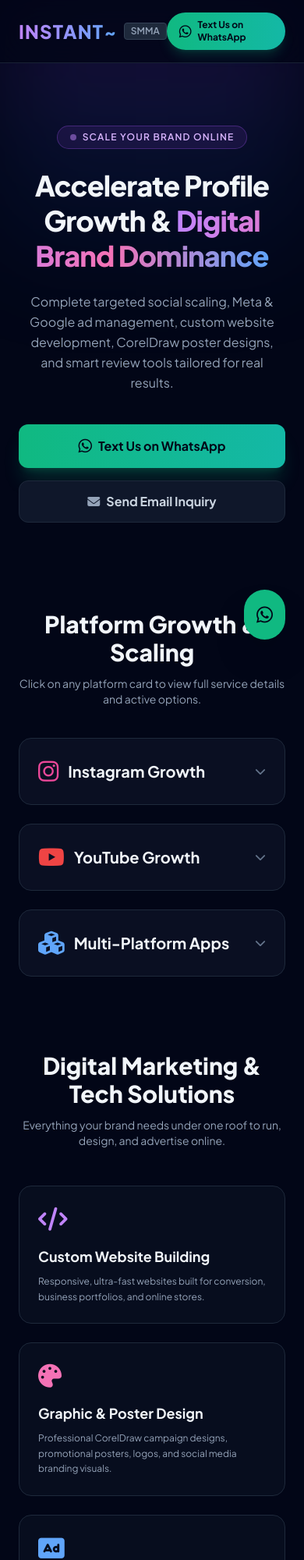
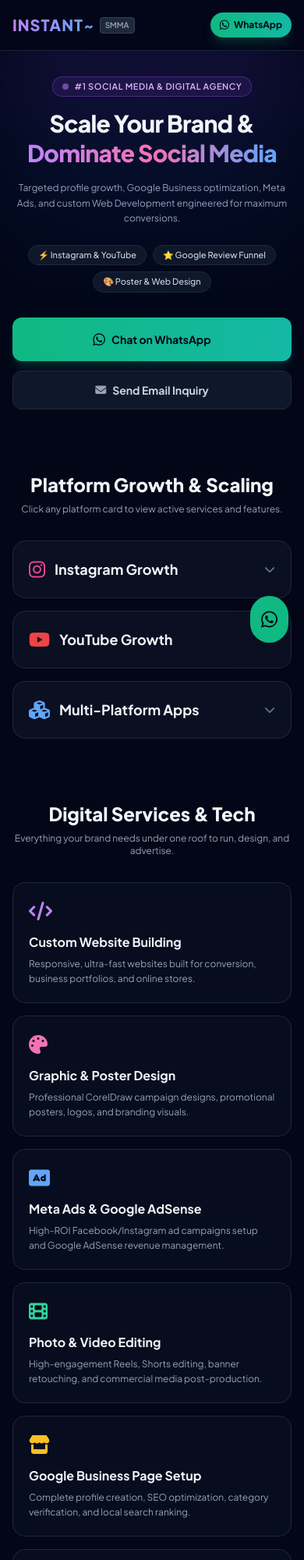
Before and after one commit to leolinktechnologies/agency-website, a plain HTML site: page index.html in a window 390 px wide. Shown: the top 2000 px of the page at 78% size. Drawn offline with nearby package versions, Linux system fonts and the light colour scheme.

Commit message:
Mobile hero and header overlay fix

```diff
--- a/index.html
+++ b/index.html
@@ -14,7 +14,6 @@
   <link href="https://fonts.googleapis.com/css2?family=Plus+Jakarta+Sans:wght@400;500;600;700;800&display=swap" rel="stylesheet">
   <style>
     body { font-family: 'Plus Jakarta Sans', sans-serif; }
-    .glow-purple { box-shadow: 0 0 50px -10px rgba(168, 85, 247, 0.3); }
     details[open] summary i.arrow { transform: rotate(180deg); }
   </style>
 </head>
@@ -23,83 +22,100 @@
   <!-- Glow Background Accents -->
   <div class="absolute top-0 left-1/2 -translate-x-1/2 w-full max-w-7xl h-96 bg-gradient-to-b from-purple-600/20 via-blue-600/10 to-transparent blur-3xl -z-10 pointer-events-none"></div>
 
-  <!-- Navbar -->
-  <nav class="sticky top-0 z-40 backdrop-blur-xl bg-slate-950/80 border-b border-slate-800/80">
-    <div class="max-w-7xl mx-auto px-6 h-20 flex items-center justify-between">
-      <div class="flex items-center gap-2">
-        <span class="text-2xl font-black tracking-wider bg-gradient-to-r from-purple-400 to-blue-400 bg-clip-text text-transparent">
+  <!-- Mobile-Optimized Navbar (No Overlapping) -->
+  <nav class="sticky top-0 z-40 backdrop-blur-xl bg-slate-950/90 border-b border-slate-800/80">
+    <div class="max-w-7xl mx-auto px-4 sm:px-6 h-16 sm:h-20 flex items-center justify-between gap-2">
+
+      <!-- Brand Logo -->
+      <div class="flex items-center gap-1.5 shrink-0">
+        <span class="text-xl sm:text-2xl font-black tracking-wider bg-gradient-to-r from-purple-400 to-blue-400 bg-clip-text text-transparent">
           INSTANT~
         </span>
-        <span class="text-xs bg-slate-800 text-slate-400 px-2 py-0.5 rounded border border-slate-700 font-semibold">SMMA</span>
+        <span class="text-[10px] sm:text-xs bg-slate-800 text-slate-400 px-1.5 py-0.5 rounded border border-slate-700 font-semibold">SMMA</span>
       </div>
 
+      <!-- Desktop Links -->
       <div class="hidden md:flex items-center gap-6 text-sm font-semibold text-slate-300">
         <a href="#growth" class="hover:text-purple-400 transition">Social Growth</a>
         <a href="#digital" class="hover:text-purple-400 transition">Digital Services</a>
         <a href="#funnel" class="hover:text-purple-400 transition">Review Funnel</a>
       </div>
 
+      <!-- Compact WhatsApp Button -->
       <a href="https://wa.me/918279687131?text=Hi!%20I%20want%20to%20know%20more%20about%20your%20services." target="_blank"
-         class="bg-gradient-to-r from-emerald-500 to-teal-500 hover:from-emerald-400 hover:to-teal-400 text-slate-950 font-bold px-4 py-2 rounded-full text-xs sm:text-sm transition flex items-center gap-2 shadow-lg shadow-emerald-500/20">
-        <i class="fa-brands fa-whatsapp text-lg"></i>
-        <span>Text Us on WhatsApp</span>
+         class="bg-gradient-to-r from-emerald-500 to-teal-500 hover:from-emerald-400 hover:to-teal-400 text-slate-950 font-bold px-3 py-1.5 sm:px-4 sm:py-2 rounded-full text-xs transition flex items-center gap-1.5 shadow-lg shadow-emerald-500/20 shrink-0">
+        <i class="fa-brands fa-whatsapp text-sm sm:text-base"></i>
+        <span class="hidden sm:inline">Text Us on WhatsApp</span>
+        <span class="sm:hidden">WhatsApp</span>
       </a>
     </div>
   </nav>
 
-  <!-- Redesigned Hero Section -->
-  <section class="pt-20 pb-16 px-6 max-w-5xl mx-auto text-center">
-    <div class="inline-flex items-center gap-2 px-4 py-1.5 rounded-full border border-purple-500/30 bg-purple-500/10 text-purple-300 text-xs font-semibold mb-6 uppercase tracking-widest">
+  <!-- Mobile-First Redesigned Hero Section -->
+  <section class="pt-8 pb-10 sm:pt-16 sm:pb-16 px-4 sm:px-6 max-w-4xl mx-auto text-center">
+
+    <!-- Top Pill -->
+    <div class="inline-flex items-center gap-2 px-3 py-1 rounded-full border border-purple-500/30 bg-purple-500/10 text-purple-300 text-[11px] font-semibold mb-4 uppercase tracking-wider">
       <span class="w-2 h-2 rounded-full bg-purple-400 animate-pulse"></span>
-      Scale Your Brand Online
+      #1 Social Media & Digital Agency
     </div>
 
-    <h1 class="text-4xl sm:text-6xl font-extrabold tracking-tight leading-tight mb-6">
-      Accelerate Profile Growth & <br class="hidden sm:inline" />
+    <!-- Compact Headline -->
+    <h1 class="text-3xl sm:text-5xl md:text-6xl font-extrabold tracking-tight leading-tight mb-4">
+      Scale Your Brand & <br class="hidden sm:inline" />
       <span class="bg-gradient-to-r from-purple-400 via-pink-400 to-blue-400 bg-clip-text text-transparent">
-        Digital Brand Dominance
+        Dominate Social Media
       </span>
     </h1>
 
-    <p class="text-slate-400 text-base sm:text-lg max-w-2xl mx-auto mb-10 leading-relaxed">
-      Complete targeted social scaling, Meta & Google ad management, custom website development, CorelDraw poster designs, and smart review tools tailored for real results.
+    <!-- Short, Engaging Subtext -->
+    <p class="text-slate-400 text-xs sm:text-base max-w-xl mx-auto mb-6 leading-relaxed">
+      Targeted profile growth, Google Business optimization, Meta Ads, and custom Web Development engineered for maximum conversions.
     </p>
 
-    <!-- CTAs: Text Us on WhatsApp & Email Inquiry -->
-    <div class="flex flex-col sm:flex-row items-center justify-center gap-4">
+    <!-- Quick Service Feature Pills for Mobile -->
+    <div class="flex flex-wrap justify-center gap-2 max-w-md mx-auto mb-8 text-[11px] font-medium text-slate-300">
+      <span class="bg-slate-900 border border-slate-800 px-3 py-1 rounded-full">⚡ Instagram & YouTube</span>
+      <span class="bg-slate-900 border border-slate-800 px-3 py-1 rounded-full">⭐ Google Review Funnel</span>
+      <span class="bg-slate-900 border border-slate-800 px-3 py-1 rounded-full">🎨 Poster & Web Design</span>
+    </div>
+
+    <!-- Mobile Responsive Action Buttons -->
+    <div class="flex flex-col sm:flex-row items-center justify-center gap-3">
       <a href="https://wa.me/918279687131?text=Hi!%20I%20want%20to%20get%20started%20with%20INSTANT%20SMMA." target="_blank"
-         class="w-full sm:w-auto bg-gradient-to-r from-emerald-500 to-teal-500 hover:from-emerald-400 hover:to-teal-400 text-slate-950 font-bold px-8 py-3.5 rounded-xl shadow-xl shadow-emerald-500/20 transition flex items-center justify-center gap-2">
-        <i class="fa-brands fa-whatsapp text-xl"></i>
-        <span>Text Us on WhatsApp</span>
+         class="w-full sm:w-auto bg-gradient-to-r from-emerald-500 to-teal-500 text-slate-950 font-bold px-6 py-3.5 rounded-xl shadow-lg shadow-emerald-500/20 transition flex items-center justify-center gap-2 text-sm">
+        <i class="fa-brands fa-whatsapp text-lg"></i>
+        <span>Chat on WhatsApp</span>
       </a>
       <a href="mailto:instantsmmegency@gmail.com"
-         class="w-full sm:w-auto bg-slate-900 border border-slate-800 text-slate-300 font-bold px-8 py-3.5 rounded-xl transition hover:border-slate-700 flex items-center justify-center gap-2">
+         class="w-full sm:w-auto bg-slate-900 border border-slate-800 text-slate-300 font-bold px-6 py-3.5 rounded-xl transition hover:border-slate-700 flex items-center justify-center gap-2 text-sm">
         <i class="fa-solid fa-envelope text-slate-400"></i>
         <span>Send Email Inquiry</span>
       </a>
     </div>
+
   </section>
 
   <!-- Section 1: Interactive Platform Growth -->
-  <section id="growth" class="py-12 px-6 max-w-6xl mx-auto">
-    <div class="text-center max-w-2xl mx-auto mb-10">
-      <h2 class="text-3xl font-extrabold mb-3">Platform Growth & Scaling</h2>
-      <p class="text-slate-400 text-sm">Click on any platform card to view full service details and active options.</p>
+  <section id="growth" class="py-10 px-4 sm:px-6 max-w-6xl mx-auto">
+    <div class="text-center max-w-2xl mx-auto mb-8">
+      <h2 class="text-2xl sm:text-3xl font-extrabold mb-2">Platform Growth & Scaling</h2>
+      <p class="text-slate-400 text-xs sm:text-sm">Click any platform card to view active services and features.</p>
     </div>
 
-    <div class="grid grid-cols-1 md:grid-cols-3 gap-6">
+    <div class="grid grid-cols-1 md:grid-cols-3 gap-4 sm:gap-6">
 
       <!-- Instagram Dropdown -->
-      <details class="bg-slate-900/60 border border-slate-800 rounded-2xl p-6 hover:border-pink-500/40 transition group cursor-pointer">
-        <summary class="list-none flex justify-between items-center font-bold text-xl">
+      <details class="bg-slate-900/60 border border-slate-800 rounded-2xl p-5 hover:border-pink-500/40 transition group cursor-pointer">
+        <summary class="list-none flex justify-between items-center font-bold text-lg">
           <div class="flex items-center gap-3">
-            <i class="fa-brands fa-instagram text-pink-500 text-3xl"></i>
+            <i class="fa-brands fa-instagram text-pink-500 text-2xl"></i>
             <span>Instagram Growth</span>
           </div>
           <i class="fa-solid fa-chevron-down text-slate-500 text-sm arrow transition-transform"></i>
         </summary>
         <p class="text-xs text-slate-400 mt-2 mb-4">Complete target audience engagement and profile building.</p>
-        <ul class="space-y-2 text-sm text-slate-300 border-t border-slate-800 pt-3">
+        <ul class="space-y-2 text-xs sm:text-sm text-slate-300 border-t border-slate-800 pt-3">
           <li class="flex justify-between"><span>High-Retention Followers</span> <span class="text-emerald-400 font-semibold">Active</span></li>
           <li class="flex justify-between"><span>Post & Reels Likes</span> <span class="text-emerald-400 font-semibold">Active</span></li>
           <li class="flex justify-between"><span>Custom Niche Comments</span> <span class="text-emerald-400 font-semibold">Active</span></li>
@@ -110,41 +126,41 @@
       </details>
 
       <!-- YouTube Dropdown -->
-      <details class="bg-slate-900/60 border border-slate-800 rounded-2xl p-6 hover:border-red-500/40 transition group cursor-pointer">
-        <summary class="list-none flex justify-between items-center font-bold text-xl">
+      <details class="bg-slate-900/60 border border-slate-800 rounded-2xl p-5 hover:border-red-500/40 transition group cursor-pointer">
+        <summary class="list-none flex justify-between items-center font-bold text-lg">
           <div class="flex items-center gap-3">
-            <i class="fa-brands fa-youtube text-red-500 text-3xl"></i>
+            <i class="fa-brands fa-youtube text-red-500 text-2xl"></i>
             <span>YouTube Growth</span>
           </div>
           <i class="fa-solid fa-chevron-down text-slate-500 text-sm arrow transition-transform"></i>
         </summary>
         <p class="text-xs text-slate-400 mt-2 mb-4">Channel monetization packages and video optimization.</p>
-        <ul class="space-y-2 text-sm text-slate-300 border-t border-slate-800 pt-3">
+        <ul class="space-y-2 text-xs sm:text-sm text-slate-300 border-t border-slate-800 pt-3">
           <li class="flex justify-between"><span>Real Subscribers</span> <span class="text-emerald-400 font-semibold">Active</span></li>
-          <li class="flex justify-between"><span>4000 Watch Hours Fulfillment</span> <span class="text-emerald-400 font-semibold">Active</span></li>
+          <li class="flex justify-between"><span>4000 Watch Hours</span> <span class="text-emerald-400 font-semibold">Active</span></li>
           <li class="flex justify-between"><span>High-Retention Views</span> <span class="text-emerald-400 font-semibold">Active</span></li>
           <li class="flex justify-between"><span>Video Likes & Comments</span> <span class="text-emerald-400 font-semibold">Active</span></li>
-          <li class="flex justify-between"><span>Channel Monetization Setup</span> <span class="text-emerald-400 font-semibold">Active</span></li>
+          <li class="flex justify-between"><span>Monetization Setup</span> <span class="text-emerald-400 font-semibold">Active</span></li>
         </ul>
         <a href="https://wa.me/918279687131?text=Hi!%20I%20want%20YouTube%20Growth%20Services" target="_blank" class="mt-4 inline-block w-full text-center bg-red-600/20 text-red-300 hover:bg-red-600 hover:text-white py-2 rounded-xl text-xs font-bold transition">Order YouTube Package</a>
       </details>
 
       <!-- Multi-Platform Dropdown -->
-      <details class="bg-slate-900/60 border border-slate-800 rounded-2xl p-6 hover:border-blue-500/40 transition group cursor-pointer">
-        <summary class="list-none flex justify-between items-center font-bold text-xl">
+      <details class="bg-slate-900/60 border border-slate-800 rounded-2xl p-5 hover:border-blue-500/40 transition group cursor-pointer">
+        <summary class="list-none flex justify-between items-center font-bold text-lg">
           <div class="flex items-center gap-3">
-            <i class="fa-solid fa-cubes text-blue-400 text-3xl"></i>
+            <i class="fa-solid fa-cubes text-blue-400 text-2xl"></i>
             <span>Multi-Platform Apps</span>
           </div>
           <i class="fa-solid fa-chevron-down text-slate-500 text-sm arrow transition-transform"></i>
         </summary>
         <p class="text-xs text-slate-400 mt-2 mb-4">Targeted services across all major online networks.</p>
-        <ul class="space-y-2 text-sm text-slate-300 border-t border-slate-800 pt-3">
+        <ul class="space-y-2 text-xs sm:text-sm text-slate-300 border-t border-slate-800 pt-3">
           <li class="flex justify-between"><span>TikTok Views & Followers</span> <span class="text-emerald-400 font-semibold">Active</span></li>
-          <li class="flex justify-between"><span>Telegram Channel Members</span> <span class="text-emerald-400 font-semibold">Active</span></li>
-          <li class="flex justify-between"><span>Discord Server Members</span> <span class="text-emerald-400 font-semibold">Active</span></li>
+          <li class="flex justify-between"><span>Telegram Members</span> <span class="text-emerald-400 font-semibold">Active</span></li>
+          <li class="flex justify-between"><span>Discord Members</span> <span class="text-emerald-400 font-semibold">Active</span></li>
           <li class="flex justify-between"><span>X (Twitter) Growth</span> <span class="text-emerald-400 font-semibold">Active</span></li>
-          <li class="flex justify-between"><span>Smule App Followers & Plays</span> <span class="text-emerald-400 font-semibold">Active</span></li>
+          <li class="flex justify-between"><span>Smule App Growth</span> <span class="text-emerald-400 font-semibold">Active</span></li>
         </ul>
         <a href="https://wa.me/918279687131?text=Hi!%20I%20want%20Multi-Platform%20Services" target="_blank" class="mt-4 inline-block w-full text-center bg-blue-600/20 text-blue-300 hover:bg-blue-600 hover:text-white py-2 rounded-xl text-xs font-bold transition">Order Platform Package</a>
       </details>
@@ -153,99 +169,99 @@
   </section>
 
   <!-- Section 2: Full-Stack Digital Marketing & Agency Services -->
-  <section id="digital" class="py-12 px-6 max-w-6xl mx-auto">
-    <div class="text-center max-w-2xl mx-auto mb-12">
-      <h2 class="text-3xl font-extrabold mb-3">Digital Marketing & Tech Solutions</h2>
-      <p class="text-slate-400 text-sm">Everything your brand needs under one roof to run, design, and advertise online.</p>
+  <section id="digital" class="py-10 px-4 sm:px-6 max-w-6xl mx-auto">
+    <div class="text-center max-w-2xl mx-auto mb-8">
+      <h2 class="text-2xl sm:text-3xl font-extrabold mb-2">Digital Services & Tech</h2>
+      <p class="text-slate-400 text-xs sm:text-sm">Everything your brand needs under one roof to run, design, and advertise.</p>
     </div>
 
-    <div class="grid grid-cols-1 md:grid-cols-2 lg:grid-cols-3 gap-6">
+    <div class="grid grid-cols-1 sm:grid-cols-2 lg:grid-cols-3 gap-4 sm:gap-6">
 
       <!-- Web Development -->
-      <div class="bg-slate-900/40 border border-slate-800 p-6 rounded-2xl hover:border-purple-500/30 transition">
-        <i class="fa-solid fa-code text-3xl text-purple-400 mb-4"></i>
-        <h3 class="text-lg font-bold mb-2">Custom Website Building</h3>
+      <div class="bg-slate-900/40 border border-slate-800 p-5 rounded-2xl hover:border-purple-500/30 transition">
+        <i class="fa-solid fa-code text-2xl text-purple-400 mb-3"></i>
+        <h3 class="text-base font-bold mb-1.5">Custom Website Building</h3>
         <p class="text-slate-400 text-xs leading-relaxed">Responsive, ultra-fast websites built for conversion, business portfolios, and online stores.</p>
       </div>
 
       <!-- CorelDraw & Posters -->
-      <div class="bg-slate-900/40 border border-slate-800 p-6 rounded-2xl hover:border-purple-500/30 transition">
-        <i class="fa-solid fa-palette text-3xl text-pink-400 mb-4"></i>
-        <h3 class="text-lg font-bold mb-2">Graphic & Poster Design</h3>
-        <p class="text-slate-400 text-xs leading-relaxed">Professional CorelDraw campaign designs, promotional posters, logos, and social media branding visuals.</p>
+      <div class="bg-slate-900/40 border border-slate-800 p-5 rounded-2xl hover:border-purple-500/30 transition">
+        <i class="fa-solid fa-palette text-2xl text-pink-400 mb-3"></i>
+        <h3 class="text-base font-bold mb-1.5">Graphic & Poster Design</h3>
+        <p class="text-slate-400 text-xs leading-relaxed">Professional CorelDraw campaign designs, promotional posters, logos, and branding visuals.</p>
       </div>
 
       <!-- Paid Ads (Meta & Adsense) -->
-      <div class="bg-slate-900/40 border border-slate-800 p-6 rounded-2xl hover:border-purple-500/30 transition">
-        <i class="fa-solid fa-rectangle-ad text-3xl text-blue-400 mb-4"></i>
-        <h3 class="text-lg font-bold mb-2">Meta Ads & Google AdSense</h3>
+      <div class="bg-slate-900/40 border border-slate-800 p-5 rounded-2xl hover:border-purple-500/30 transition">
+        <i class="fa-solid fa-rectangle-ad text-2xl text-blue-400 mb-3"></i>
+        <h3 class="text-base font-bold mb-1.5">Meta Ads & Google AdSense</h3>
         <p class="text-slate-400 text-xs leading-relaxed">High-ROI Facebook/Instagram ad campaigns setup and Google AdSense revenue management.</p>
       </div>
 
       <!-- Photo & Video Editing -->
-      <div class="bg-slate-900/40 border border-slate-800 p-6 rounded-2xl hover:border-purple-500/30 transition">
-        <i class="fa-solid fa-film text-3xl text-emerald-400 mb-4"></i>
-        <h3 class="text-lg font-bold mb-2">Photo & Video Editing</h3>
-        <p class="text-slate-400 text-xs leading-relaxed">High-engagement Reels, YouTube shorts editing, banner retouching, and commercial media post-production.</p>
+      <div class="bg-slate-900/40 border border-slate-800 p-5 rounded-2xl hover:border-purple-500/30 transition">
+        <i class="fa-solid fa-film text-2xl text-emerald-400 mb-3"></i>
+        <h3 class="text-base font-bold mb-1.5">Photo & Video Editing</h3>
+        <p class="text-slate-400 text-xs leading-relaxed">High-engagement Reels, Shorts editing, banner retouching, and commercial media post-production.</p>
       </div>
 
       <!-- Google Business Profile -->
-      <div class="bg-slate-900/40 border border-slate-800 p-6 rounded-2xl hover:border-purple-500/30 transition">
-        <i class="fa-solid fa-store text-3xl text-amber-400 mb-4"></i>
-        <h3 class="text-lg font-bold mb-2">Google Business Page Setup</h3>
-        <p class="text-slate-400 text-xs leading-relaxed">Complete profile creation, SEO optimization, category verification, and local search ranking management.</p>
+      <div class="bg-slate-900/40 border border-slate-800 p-5 rounded-2xl hover:border-purple-500/30 transition">
+        <i class="fa-solid fa-store text-2xl text-amber-400 mb-3"></i>
+        <h3 class="text-base font-bold mb-1.5">Google Business Page Setup</h3>
+        <p class="text-slate-400 text-xs leading-relaxed">Complete profile creation, SEO optimization, category verification, and local search ranking.</p>
       </div>
 
       <!-- Proprietary Tool -->
-      <div class="bg-slate-900/40 border border-slate-800 p-6 rounded-2xl hover:border-purple-500/30 transition">
-        <i class="fa-solid fa-filter-circle-dollar text-3xl text-indigo-400 mb-4"></i>
-        <h3 class="text-lg font-bold mb-2">Smart Review Funnel</h3>
-        <p class="text-slate-400 text-xs leading-relaxed">Exclusive software integration to filter negative feedback and double your organic 5-star Google reviews.</p>
+      <div class="bg-slate-900/40 border border-slate-800 p-5 rounded-2xl hover:border-purple-500/30 transition">
+        <i class="fa-solid fa-filter-circle-dollar text-2xl text-indigo-400 mb-3"></i>
+        <h3 class="text-base font-bold mb-1.5">Smart Review Funnel</h3>
+        <p class="text-slate-400 text-xs leading-relaxed">Exclusive software integration to filter negative feedback and double organic 5-star Google reviews.</p>
       </div>
 
     </div>
   </section>
 
   <!-- Section 3: Smart Review Funnel Spotlight -->
-  <section id="funnel" class="py-12 px-6 max-w-6xl mx-auto">
-    <div class="rounded-3xl p-8 border border-purple-500/30 bg-gradient-to-r from-slate-900 to-purple-950/40 flex flex-col md:flex-row items-center justify-between gap-6">
+  <section id="funnel" class="py-10 px-4 sm:px-6 max-w-6xl mx-auto">
+    <div class="rounded-2xl sm:rounded-3xl p-6 sm:p-8 border border-purple-500/30 bg-gradient-to-r from-slate-900 to-purple-950/40 flex flex-col md:flex-row items-center justify-between gap-6">
       <div>
-        <span class="bg-amber-500/20 text-amber-300 text-[10px] font-bold px-3 py-1 rounded-full uppercase tracking-wider">Exclusive Automation</span>
-        <h3 class="text-2xl font-extrabold mt-2 mb-2">Smart Google Review Funnel</h3>
-        <p class="text-slate-300 text-sm max-w-xl">Boost your business reputation automatically. Filters low-rating feedback privately while capturing 2x more organic 5-star Google reviews.</p>
+        <span class="bg-amber-500/20 text-amber-300 text-[10px] font-bold px-2.5 py-1 rounded-full uppercase tracking-wider">Exclusive Automation</span>
+        <h3 class="text-xl sm:text-2xl font-extrabold mt-2 mb-2">Smart Google Review Funnel</h3>
+        <p class="text-slate-300 text-xs sm:text-sm max-w-xl">Boost your local business ranking. Filters low ratings privately while acquiring 2x organic 5-star reviews.</p>
       </div>
-      <a href="https://wa.me/918279687131?text=Hi!%20I%20want%20a%20demo%20of%20the%20Google%20Review%20Funnel" target="_blank" class="bg-amber-500 hover:bg-amber-400 text-slate-950 font-bold px-6 py-3 rounded-xl text-sm whitespace-nowrap transition">Get Live Funnel Demo</a>
+      <a href="https://wa.me/918279687131?text=Hi!%20I%20want%20a%20demo%20of%20the%20Google%20Review%20Funnel" target="_blank" class="w-full md:w-auto text-center bg-amber-500 hover:bg-amber-400 text-slate-950 font-bold px-6 py-3 rounded-xl text-xs sm:text-sm transition">Get Live Funnel Demo</a>
     </div>
   </section>
 
   <!-- Section 4: Direct Contact Section -->
-  <section class="py-12 px-6 max-w-4xl mx-auto border-t border-slate-900 text-center">
-    <h3 class="text-2xl font-bold mb-6">Get In Touch Directly</h3>
-    <div class="grid grid-cols-1 sm:grid-cols-2 gap-4">
+  <section class="py-10 px-4 sm:px-6 max-w-4xl mx-auto border-t border-slate-900 text-center">
+    <h3 class="text-xl font-bold mb-4">Contact Us Directly</h3>
+    <div class="grid grid-cols-1 sm:grid-cols-2 gap-3">
       <a href="https://wa.me/918279687131" target="_blank" class="bg-slate-900 border border-slate-800 p-4 rounded-xl flex items-center justify-center gap-3 hover:border-emerald-500/40 transition">
-        <i class="fa-brands fa-whatsapp text-emerald-400 text-2xl"></i>
+        <i class="fa-brands fa-whatsapp text-emerald-400 text-xl"></i>
         <div class="text-left">
-          <div class="text-[10px] text-slate-400 uppercase font-semibold">WhatsApp Chat</div>
-          <div class="text-sm font-bold text-slate-200">+91 82796 87131</div>
+          <div class="text-[9px] text-slate-400 uppercase font-semibold">WhatsApp Chat</div>
+          <div class="text-xs sm:text-sm font-bold text-slate-200">+91 82796 87131</div>
         </div>
       </a>
       <a href="mailto:instantsmmegency@gmail.com" class="bg-slate-900 border border-slate-800 p-4 rounded-xl flex items-center justify-center gap-3 hover:border-purple-500/40 transition">
-        <i class="fa-solid fa-envelope text-purple-400 text-2xl"></i>
+        <i class="fa-solid fa-envelope text-purple-400 text-xl"></i>
         <div class="text-left">
-          <div class="text-[10px] text-slate-400 uppercase font-semibold">Official Email</div>
-          <div class="text-sm font-bold text-slate-200">instantsmmegency@gmail.com</div>
+          <div class="text-[9px] text-slate-400 uppercase font-semibold">Official Email</div>
+          <div class="text-xs sm:text-sm font-bold text-slate-200">instantsmmegency@gmail.com</div>
         </div>
       </a>
     </div>
   </section>
 
   <!-- Sticky WhatsApp Floating Button -->
-  <a href="https://wa.me/918279687131?text=Hi!%20I%20am%20interested%20in%20your%20services." target="_blank" class="fixed bottom-6 right-6 z-50 bg-emerald-500 text-slate-950 p-4 rounded-full shadow-2xl hover:bg-emerald-400 transition flex items-center justify-center">
+  <a href="https://wa.me/918279687131?text=Hi!%20I%20am%20interested%20in%20your%20services." target="_blank" class="fixed bottom-5 right-5 z-50 bg-emerald-500 text-slate-950 p-3.5 rounded-full shadow-2xl hover:bg-emerald-400 transition flex items-center justify-center">
     <i class="fa-brands fa-whatsapp text-2xl"></i>
   </a>
 
-  <!-- Clean Footer -->
-  <footer class="border-t border-slate-900 py-8 text-center text-xs text-slate-500">
+  <!-- Footer -->
+  <footer class="border-t border-slate-900 py-6 text-center text-[11px] text-slate-500">
     <p>© 2026 INSTANT~ Social Media Marketing Agency. All rights reserved.</p>
   </footer>
 
```
